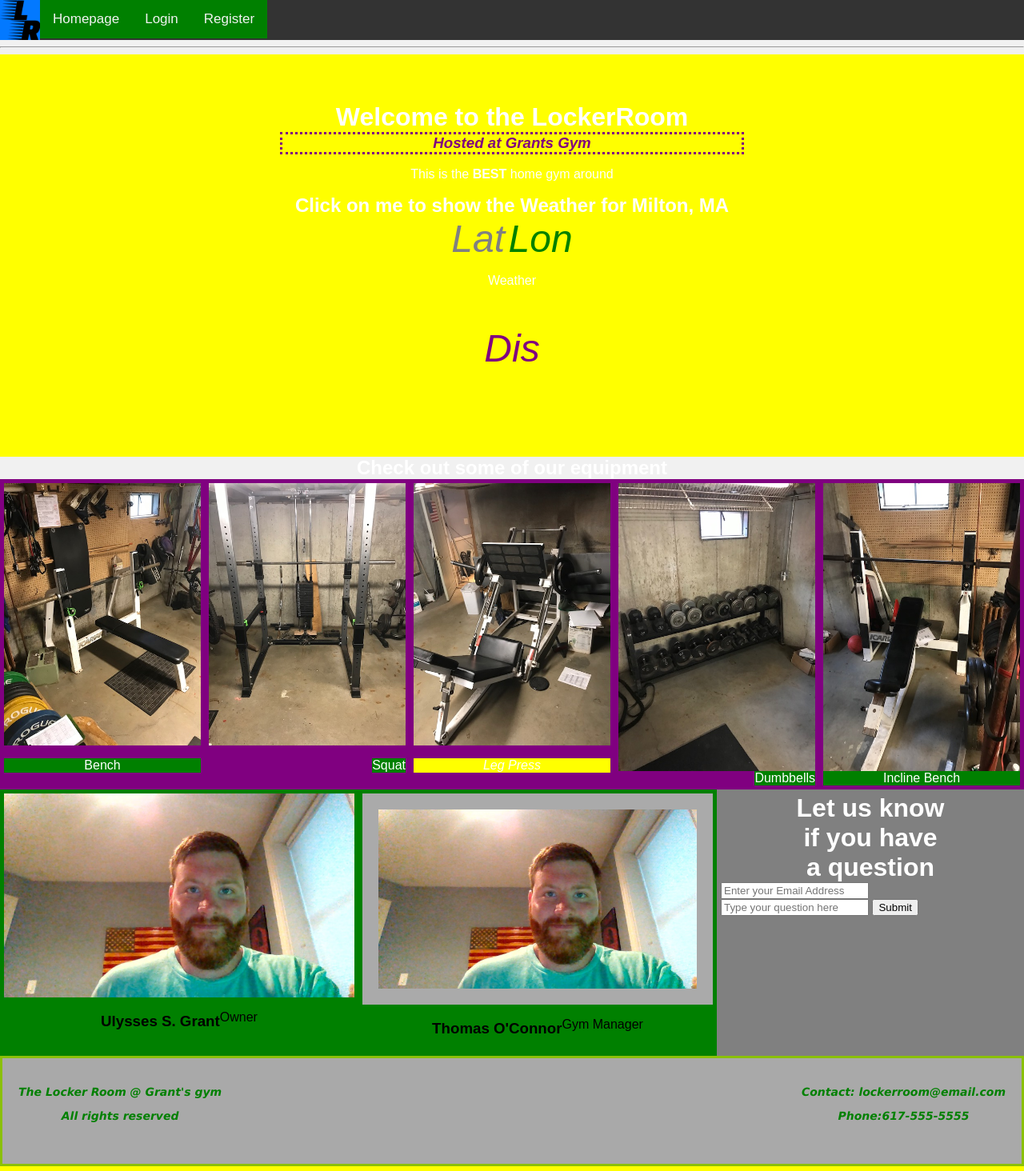
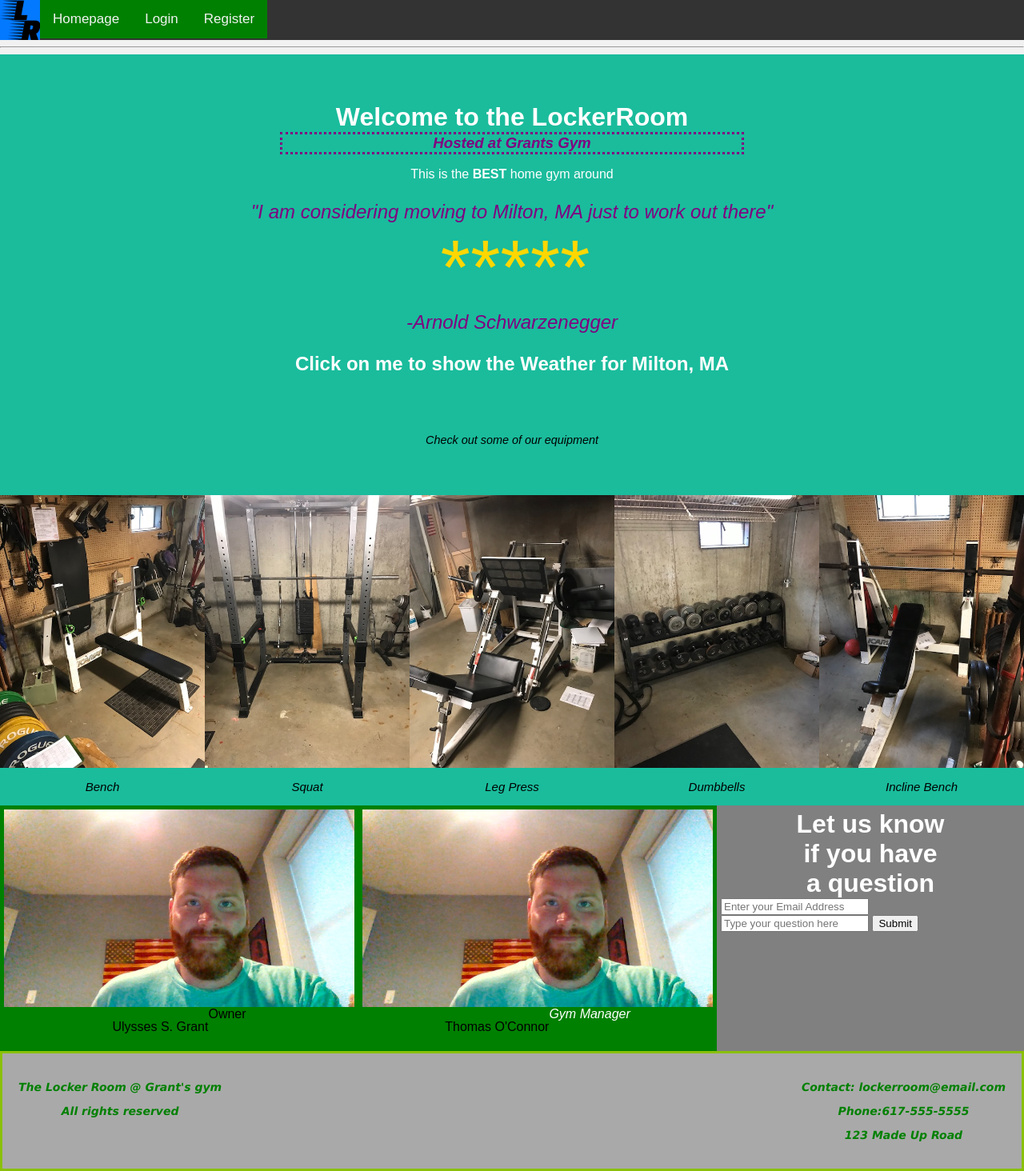
Before and after one commit to Oconnor617/LockerRoom, a Flask app: page / in a window 1280 px wide. Shown: the whole page at 80% size. Run offline with Flask 2, Linux system fonts and the light colour scheme.

Commit message:
More Styling Fixes

```diff
--- a/application/templates/base.html
+++ b/application/templates/base.html
@@ -41,6 +41,7 @@
         div.server_msg ul{
             color: white;
             text-size: 15px;
+            list-style-type: none;
         }
 
         /* Footer */
@@ -130,6 +131,7 @@
             <p>Contact: lockerroom@email.com <br>
             </p>
             <p>Phone:617-555-5555</p>
+            <p>123 Made Up Road</p>
             <br>
         </div>
 
--- a/application/templates/index.html
+++ b/application/templates/index.html
@@ -38,18 +38,25 @@
         /* Column container This will hold my Flex images */
         .row {
            display: flex;
+           background: #1abc9c;
         }
 
         /* This will sit inside a Flex row for browsers and flex column when under 800px */
         .equip{
-          flex: 20%;
-          background-color: purple;
-          padding: 5px;
+          flex: 20%;/*Try to fit 5 items in a row */
           text-align:center;
           height: auto;
           display: flex;
           justify-content: center;
           flex-direction: column;
+        }
+
+        /* Select all the p elements in my Equipment Divs */
+        div.equip > * {
+            color: black;
+            font-style: italic;
+            font-style: bold;
+            font-size: 15px;
         }
 
         /* Inside of one of the Flex columns */
@@ -80,55 +87,50 @@
         }
 
         p + p{/*adjacency selector*/
-          font-size: 0.5in;
+          font-size: 0.25in;
           color: purple;
           font-style: italic;
-        }
-        span + span{/*adjacency selector*/
-          font-size: 0.5in;
-          color: green;
-          font-style: italic;
+          text-align:center;
         }
 
-        h2 + span{/*adjacency selector*/
-          font-size: 0.5in;
-          color: grey;
-          font-style: italic;
-        }
-
-        /* Select all the p elements in my Equipment Divs */
-        .equip > span{
-            color: white;
-            background: green;
-        }
-
-        /* Select all the p elements in my Equipment Divs */
-        div.equip > * {
-            color: white;
-            background: green;
-        }
-
-
-        #myP{
-            color:white;
+        #equip-header{
+            color: black;
             font-style: italic;
-            background: yellow;
+            font-bold: bold;
+            width:auto%;
+            text-align:center;
         }
 
         /* Inside of one of the Flex columns */
         .manimg{
           background-color: #aaa;
-          width: 100%;
-          padding: 20px;
+          max-width: 100%;
           height: auto;
+          object-fit: fill;
+        }
+        br + span{
+            color:white;
+            font-style: italic;
         }
 
         /* Header */
        .header {
         padding: 60px;
         text-align: center;
-        background: yellow;
+        background: #1abc9c;
         color: white;
+        }
+
+        .header span{/*select all the spans in my header*/
+          font-size: 0.15in;
+          color: green;
+          font-style: italic;
+        }
+
+        #stars{ /*ID Selector for the review */
+            color: gold;
+            font-size: 1in;
+            text-align:center;
         }
 
         /* Responsive layout - when the screen is less than 800px wide,
@@ -140,8 +142,8 @@
          h1{
          font-size: 12px;
          }
-         p{
-         font-size: 10px;
+         div.equip > * {
+            font-size: 25px;
          }
         }
     </style>
@@ -152,8 +154,14 @@
             let response = await fetch(url, {mode: "cors"});// wait until the Promise is resolved until JS continues
             let data = await response.json(); // make the response into a useful Data object
             console.log(data.weather);
-            $('#Lat').html('Lattitude: ' + data.coord.lat);
-            $('#Weather').html('Current Weather: ' + data.weather[0].main);
+            $('#Lat').html('<u>Latitude:</u> ' + data.coord.lat);
+            $('#Lon').html('   <u>Longitude:</u> ' + data.coord.lon);
+            $('#Weather').html('<u>Current Weather:</u> ' + data.weather[0].main);
+            $('#description').html('   <u>Description:</u> ' + data.weather[0].description);
+            let kelvin = data.main.temp;
+            let far = (kelvin-273.15)*(9/5)+32;
+            let f = far.toFixed(2);
+            $('#Temp').html('<u>Temperature:</u> ' + f + ' F');
             console.log(data);
             console.log(data.base);
         }
@@ -172,14 +180,20 @@
         <h1>Welcome to the LockerRoom</h1>
         <h3>Hosted at Grants Gym</h3>
         <p> This is the <b>BEST</b> home gym around</p>
+        <p id="quote">"I am considering moving to Milton, MA just to work out there"<br>
+            <span id="stars">*****</span><br>
+        -Arnold Schwarzenegger</p>
         <h2 id="test1" onclick="testRun()">Click on me to show the Weather for Milton, MA</h2>
-        <!--<p id="Lat">Lat</p> <p id="Lon">Lon</p>-->
-        <span id="Lat">Lat</span> <span id="Lon">Lon</span>
-        <p id="Weather">Weather</p> <p id="description">Dis</p>
+
+        <span id="Lat"></span> <span id="Lon"></span><br>
+        <span id="Weather"></span><br>
+        <span id="description"></span><br>
+        <span id="Temp"></span><br>
+        <!-- <h2 id="equip-header">Check out some of our equipment</h2> -->
+        <span id="equip-header">Check out some of our equipment</span>
     </div>
 
     <!-- The flexible grid (content) for the pictures of the gym equipment -->
-    <h2>Check out some of our equipment</h2>
     <div class="row">
         <div class="equip">
             <img src="{{ url_for('static', filename='img/Bench.jpg') }}" alt="File Not Found">
@@ -188,38 +202,36 @@
 
         <div class="equip">
             <img src="{{ url_for('static', filename='img/Squat.jpg') }}" alt="File Not Found">
-            <p class ="myP" style="align-self: flex-end;">Squat</p>
+            <p>Squat</p>
         </div>
 
         <div class="equip">
             <img src="{{ url_for('static', filename='img/LegPress.jpg') }}" alt="File Not Found">
-            <p id="myP">Leg Press</p>
+            <p>Leg Press</p>
         </div>
 
         <div class="equip">
             <img src="{{ url_for('static', filename='img/Dumbell.jpg') }}" alt="File Not Found">
-            <span style="align-self: flex-end;">Dumbbells</span>
-            <!-- <p>Dumbbells</p> -->
+            <p>Dumbbells</p>
         </div>
 
         <div class="equip">
             <img src="{{ url_for('static', filename='img/Incline.jpg') }}" alt="File Not Found">
-            <!-- <p>Incline Bench</p> -->
-            <span>Incline Bench</span>
+            <p>Incline Bench</p>
         </div>
     </div>
 
     <div class="row"> <!-- Another row div that will be used to hold my flex items for managment and form -->
         <div class="management">
-            <img src="{{ url_for('static', filename='img/Tom.jpg') }}" alt="File Not Found">
-            <h3>Ulysses S. Grant</h3>
-            <p>Owner</p>
+            <img class="manimg" src="{{ url_for('static', filename='img/Tom.jpg') }}" alt="File Not Found">
+            <p>Ulysses S. Grant</p>
+            <span>Owner</span>
         </div>
 
         <div class="management">
             <img class="manimg" src="{{ url_for('static', filename='img/Tom.jpg') }}" alt="File Not Found">
-            <h3>Thomas O'Connor</h3>
-            <p>Gym Manager</p>
+            <p>Thomas O'Connor</p><br>
+            <span>Gym Manager</span>
         </div>
 
         <div class="feedback">
```
